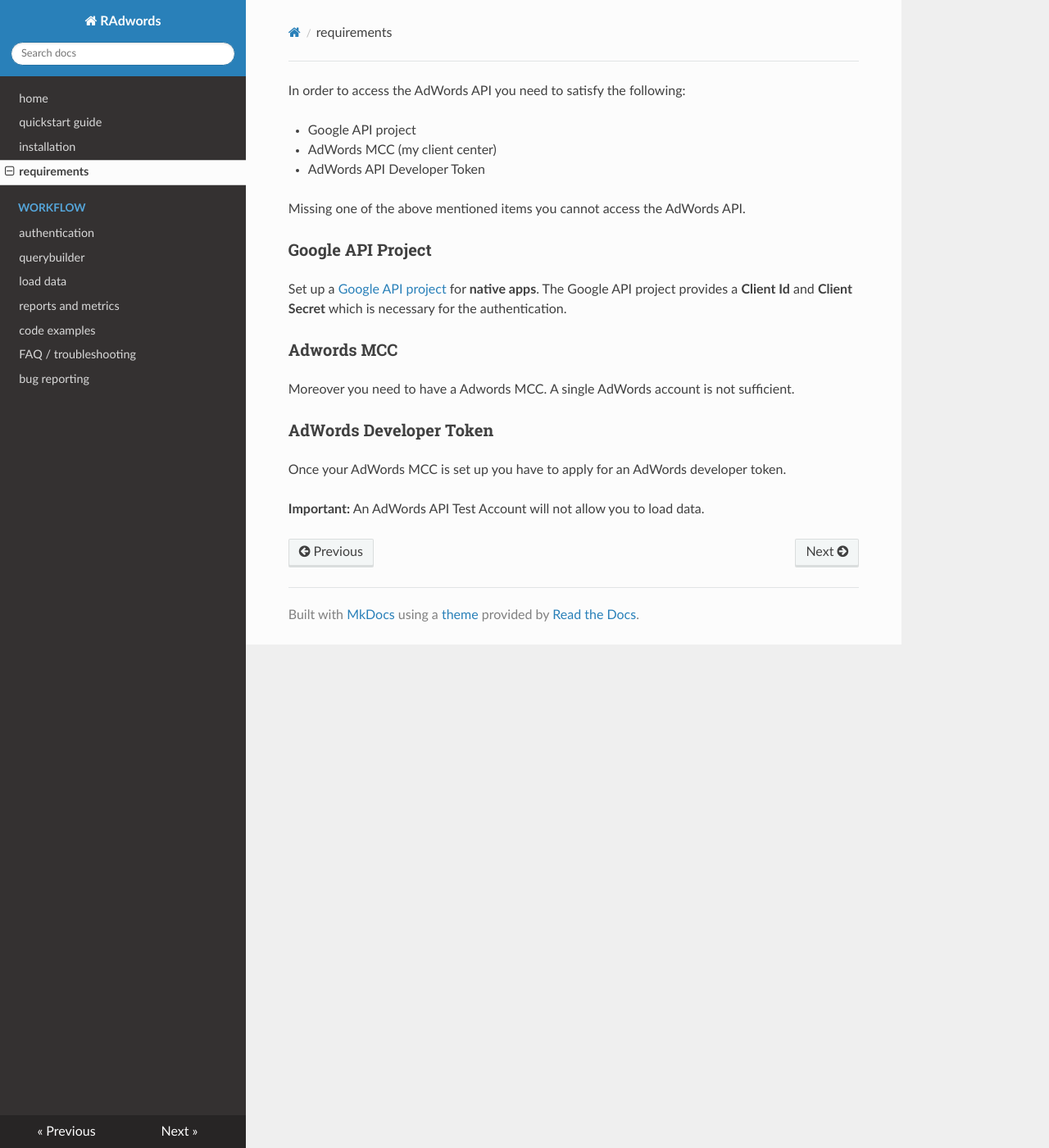
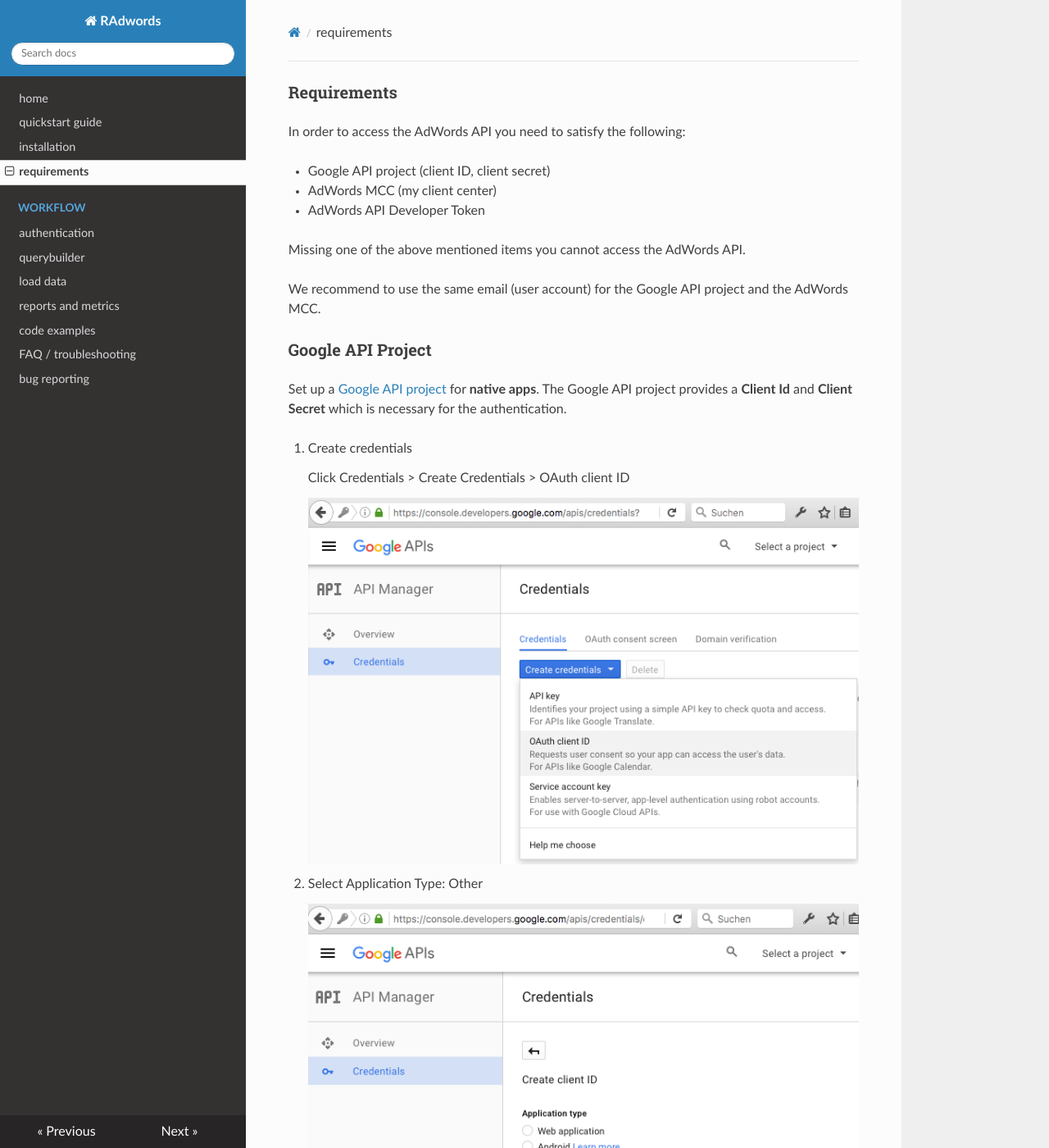
Before and after one commit to rstats-lab/radwords-docs, an MkDocs documentation site: the page built from docs/requirements.md, in a window 1280 px wide and 1400 px high. Shown: the whole window at 82% size. Built offline with MkDocs 1.6.1, drawn with Linux system fonts in a browser that asks for light colours; nearby versions of some CDN libraries; old or Windows-style settings are respelled for this version of MkDocs; some of the changed text lies outside the part shown.

Commit message:
extend requirements with pics

```diff
--- a/docs/requirements.md
+++ b/docs/requirements.md
@@ -1,22 +1,44 @@
+### Requirements
+
 In order to access the AdWords API you need to satisfy the following:
 
-- Google API project
+- Google API project (client ID, client secret)
 - AdWords MCC (my client center)
 - AdWords API Developer Token
 
 
 Missing one of the above mentioned items you cannot access the AdWords API.
 
+We recommend to use the same email (user account) for the Google API project and the AdWords MCC.
+
 ### Google API Project
 
 Set up a [Google API project](https://console.developers.google.com) for **native apps**. The Google API project provides a **Client Id** and **Client Secret** which is necessary for the authentication.
 
+1. Create credentials
+
+	Click Credentials > Create Credentials > OAuth client ID
+
+	![Google API Project](images/googleAPIProject1.png)
+
+2. Select Application Type: Other
+
+	![Google API Project Type](images/googleAPIProject2.png)
+
+3. Copy client ID and client secret
+
+	![Google API Project OAuth Client](images/googleAPIProject3.png)
+
 ### Adwords MCC
 
-Moreover you need to have a Adwords MCC. A single AdWords account is not sufficient.
+Moreover you need to set up an [AdWords My Client Center](https://www.google.com/adwords/manager-accounts/). A single AdWords account is not sufficient.
 
 ### AdWords Developer Token
 
-Once your AdWords MCC is set up you have to apply for an AdWords developer token.
+Once your AdWords MCC is set up you have to apply for an AdWords developer token. You can do this within the settings of the AdWords MCC account.
 
-**Important:**  An AdWords API Test Account will not allow you to load data.
+Navigate to:
+
+Adwords MCC > Account settings > AdWords API Center > Developer Token Details > Apply for Standard Access
+
+**Important:**  An AdWords API Test Account will not allow you to load data. You need to have **Basic access** level at least.
```
Also changed, not shown: docs/index.md (+1 -1 lines), docs/images/googleAPIProject1.png (added), docs/images/googleAPIProject2.png (added), docs/images/googleAPIProject3.png (added).
